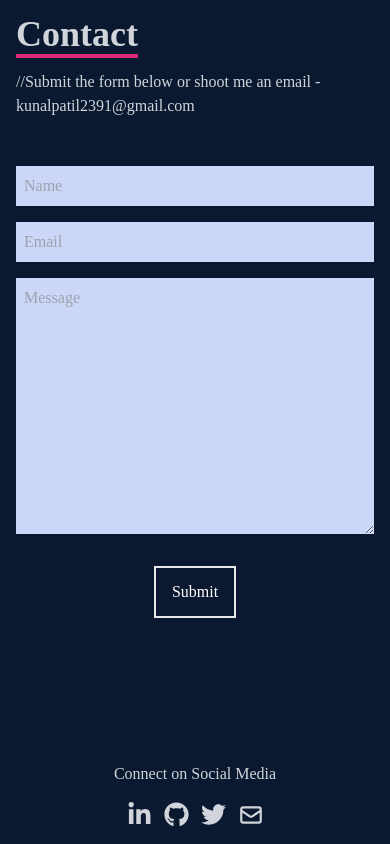
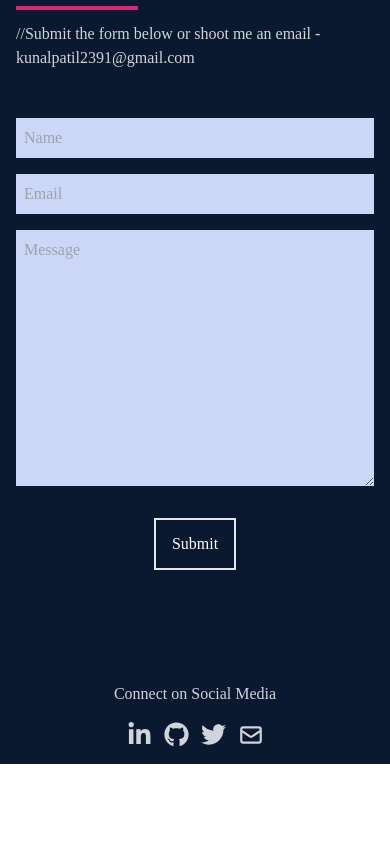
Before and after one commit to kunalpatil239/Portfolio, a React (Create React App) app: page / in a window 390 px wide. Shown: the part 4451-5295 px from the top of the page. After the commit the page ends 5215 px from the top, so only its background shows below. Built offline with nearby package versions, Linux system fonts and the light colour scheme.

Commit message:
changed contact padding top and added sm media queryr

```diff
--- a/src/components/Contact.jsx
+++ b/src/components/Contact.jsx
@@ -7,7 +7,7 @@ const Contact = () => {
     <>
       <div
         name="contact"
-        className="pt-[9rem]  w-full h-auto bg-[#0a192f] flex justify-center items-center p-4 contact"
+        className="pt-[6rem] sm:pt-[9rem]  w-full h-auto bg-[#0a192f] flex justify-center items-center p-4 contact"
       >
         <form
           method="POST"
@@ -47,7 +47,7 @@ const Contact = () => {
         </form>
       </div>
       {/* footer */}
-      <div className="footer w-full pt-[6rem] pb-[1rem] bg-[#0a192f] flex justify-center items-center text-gray-300">
+      <div className="footer w-full pt-[4rem] pb-[1rem] bg-[#0a192f] flex justify-center items-center text-gray-300">
         <div className="flex flex-col justify-center items-center">
           <p>Connect on Social Media</p>
           <div className="flex justfy-center mt-4">
```
